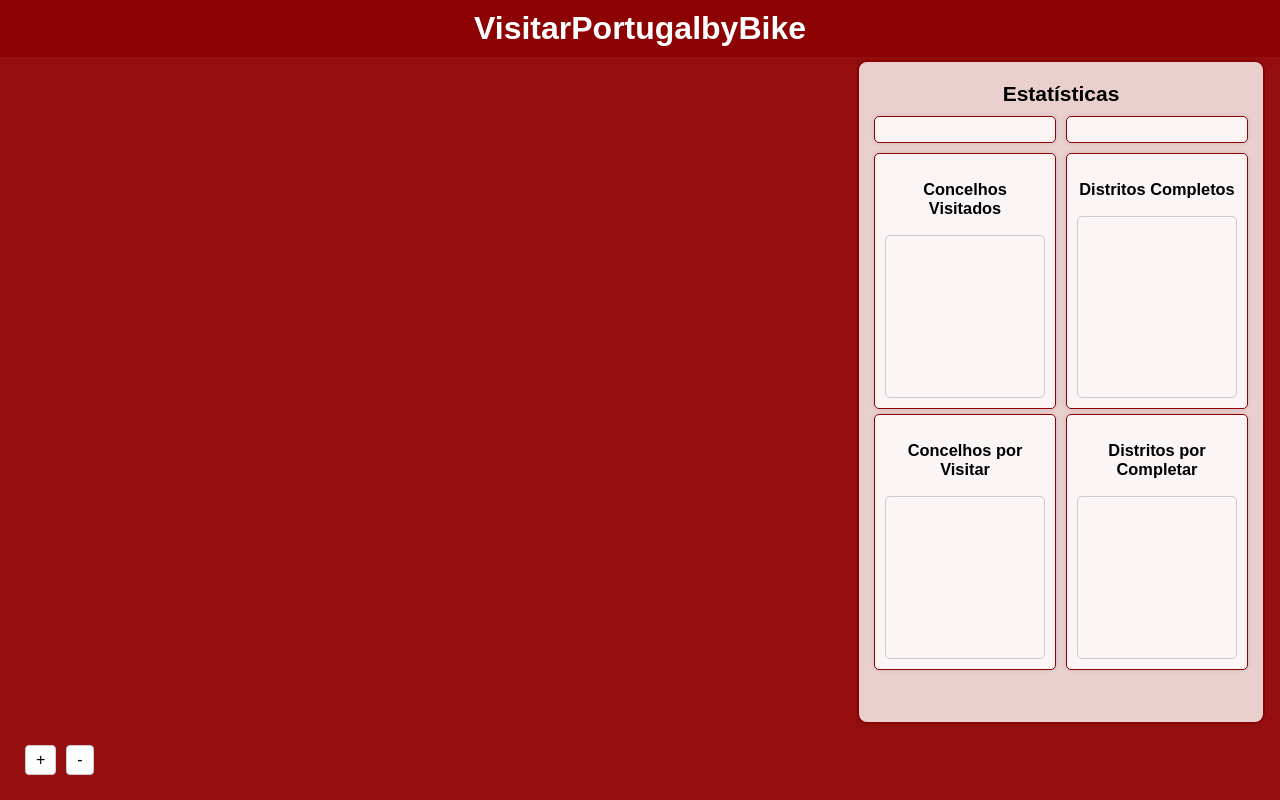
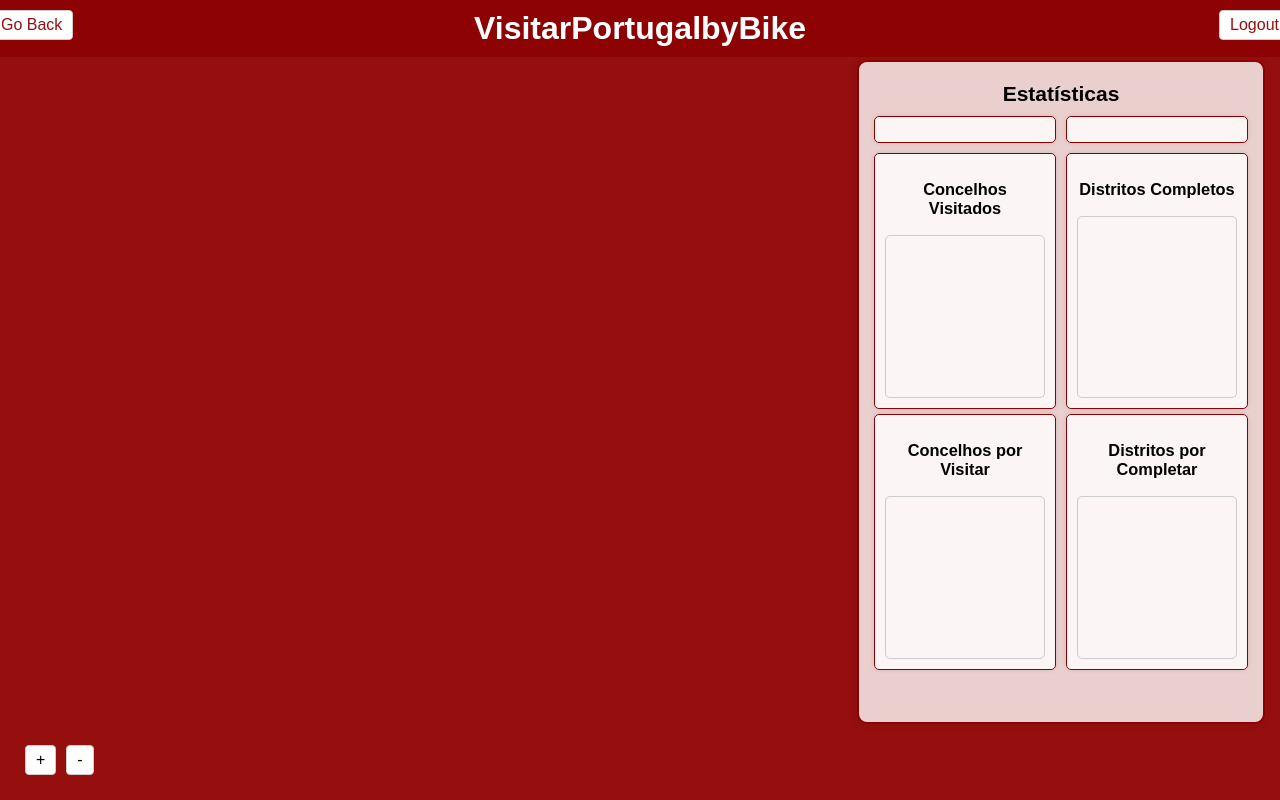
Before and after one commit to Rafa200200/Strava-app, a website: page public/summary.html in a window 1280 px wide. Shown: the top 800 px of the page. Drawn offline with nearby package versions, Linux system fonts and the light colour scheme; no server answers.

Commit message:
Logout and go back button on summary page

```diff
--- a/public/js/summary.js
+++ b/public/js/summary.js
@@ -109,7 +109,7 @@ function updateStats(visitedCities, geojson) {
     const visitedPercent = (visitedConcelhos / totalConcelhos * 100).toFixed(2);
 
     // Exibe porcentagem de concelhos visitados
-    document.getElementById('concelhos-percent').innerHTML = `Percentagem de Concelhos Visitados: <strong>${visitedPercent}%</strong>`;
+    document.getElementById('concelhos-percent').innerHTML = `Porcentagem de Concelhos Visitados: <strong>${visitedPercent}%</strong>`;
 
     // Exibe listas de concelhos visitados e faltantes
     displayList('concelhos-visitados', concelhosVisitados);
@@ -141,7 +141,7 @@ function updateStats(visitedCities, geojson) {
     }
 
     const completeDistrictsPercent = (completeDistricts / Object.keys(distritoConcelhos).length * 100).toFixed(2);
-    document.getElementById('distritos-percent').innerHTML = `Percentagem de Distritos Completos: <strong>${completeDistrictsPercent}%</strong>`;
+    document.getElementById('distritos-percent').innerHTML = `Porcentagem de Distritos Completos: <strong>${completeDistrictsPercent}%</strong>`;
 
     // Exibe listas de distritos completos e faltantes
     displayList('distritos-completos', distritosCompletos);
--- a/public/summary.html
+++ b/public/summary.html
@@ -29,6 +29,26 @@
         }
         .header h1 {
             margin: 0;
+            flex: 1;
+            text-align: center;
+        }
+        .header .nav-buttons {
+            position: absolute;
+            top: 10px;
+            width: 100%;
+            display: flex;
+            justify-content: space-between;
+            padding: 0 20px;
+        }
+        .nav-button {
+            background-color: #fff;
+            border: 1px solid #ccc;
+            border-radius: 4px;
+            padding: 5px 10px;
+            cursor: pointer;
+            font-size: 16px;
+            text-decoration: none;
+            color: #960f0f;
         }
         #map {
             height: 80%;
@@ -141,6 +161,10 @@
 </head>
 <body>
     <div class="header">
+        <div class="nav-buttons">
+            <a href="dashboard.html" class="nav-button">Go Back</a>
+            <a href="index.html" class="nav-button">Logout</a>
+        </div>
         <h1>VisitarPortugalbyBike</h1>
     </div>
     <div id="map"></div>
```
